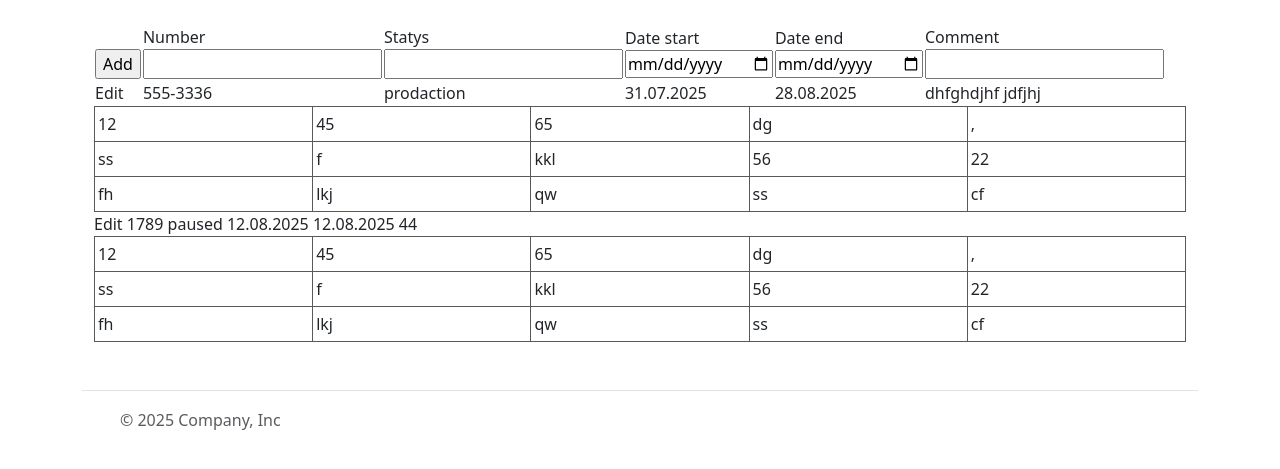
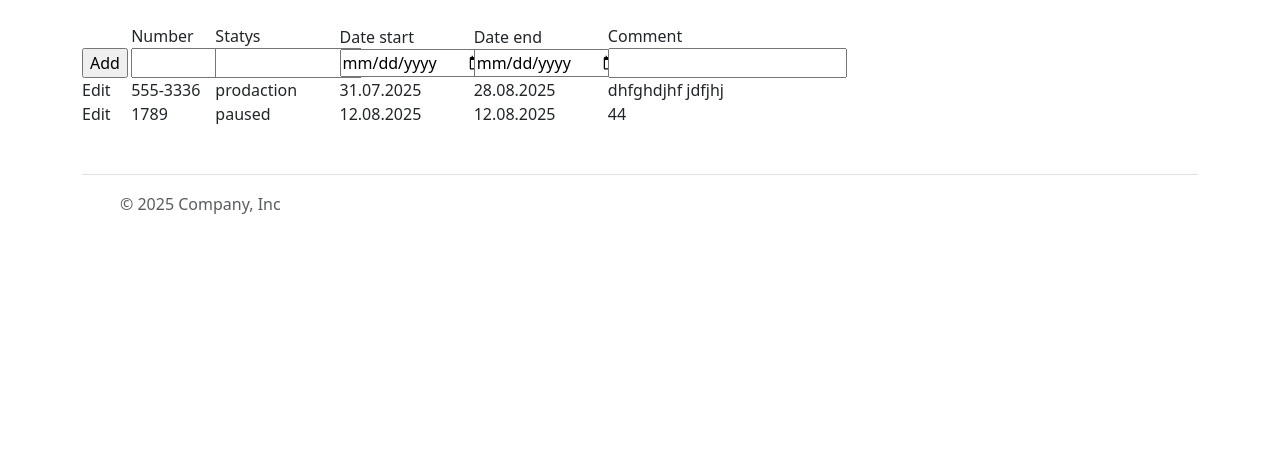
Before and after one commit to diedrainbow/DjangoProjects, a Django app: page / in a window 1280 px wide. Shown: the part 73-542 px from the top of the page. Run offline with Django 3.2, Linux system fonts and the light colour scheme; data comes from the database, SQL or seed files in the repository; both versions use the stored data as it was after the commit.

Commit message:
что-то

```diff
--- /dev/null
+++ b/DjangoProdactionControl/OrdersList/static/OrdersListStyles.css
@@ -0,0 +1,63 @@
+body
+{
+}
+
+div.order_line tr:hover {
+    background-color: #f0f0f0;
+}
+
+div.order_element_buttons {
+    display: inline-block;
+    width: 45px;
+}
+
+div.order_element_number {
+    display: inline-block;
+    width: 80px;
+}
+
+div.order_element_statys {
+    display: inline-block;
+    width: 120px;
+}
+
+div.order_element_start {
+    display: inline-block;
+    width: 130px;
+}
+
+div.order_element_stop {
+    display: inline-block;
+    width: 130px;
+}
+
+div.order_element_comm {
+    display: inline-block;
+    width: 300px;
+}
+
+
+
+
+table.iksweb {
+    width: 100%;
+    border-collapse: collapse;
+    border-spacing: 0;
+    height: auto;
+}
+
+    table.iksweb, table.iksweb td, table.iksweb th {
+        border: 1px solid #595959;
+    }
+
+        table.iksweb td, table.iksweb th {
+            padding: 3px;
+            width: 30px;
+            height: 35px;
+        }
+
+        table.iksweb th {
+            background: #4e6982;
+            color: #fff;
+            font-weight: normal;
+        }
--- a/DjangoProdactionControl/OrdersList/static/Stylesheet1.css
+++ /dev/null
@@ -1,30 +0,0 @@
-body
-{
-}
-
-table.iksweb {
-    width: 100%;
-    border-collapse: collapse;
-    border-spacing: 0;
-    height: auto;
-}
-
-    table.iksweb, table.iksweb td, table.iksweb th {
-        border: 1px solid #595959;
-    }
-
-        table.iksweb td, table.iksweb th {
-            padding: 3px;
-            width: 30px;
-            height: 35px;
-        }
-
-        table.iksweb th {
-            background: #4e6982;
-            color: #fff;
-            font-weight: normal;
-        }
-
-table.orderline tr:hover {
-    background-color: #f0f0f0;
-}
--- a/DjangoProdactionControl/OrdersList/templates/ordersList.html
+++ b/DjangoProdactionControl/OrdersList/templates/ordersList.html
@@ -4,64 +4,39 @@
 {% block content %}
 
 {% load static %} <!-- Instruct Django to load static files -->
-<link rel="stylesheet" type="text/css" href="{% static 'Stylesheet1.css' %}" />
+<link rel="stylesheet" type="text/css" href="{% static 'OrdersListStyles.css' %}" />
 
-<div class="container">
+<div>
 	<form method="post" action="postuser/">
         {% csrf_token %}
-		<table class="orderline">
-		<tr>
-		    <td><br /><input type="submit" value="Add" /></td>
-			<td>Number<br /><input name="order_number" type="text" /></td>
-			<td>Statys<br /><input name="order_statys" list="statys"></td>
-			<!--<td>Date add<br /><input name="order_add" type="datetime" /></td>-->
-			<td>Date start<br /><input name="order_start" type="date" /></td>
-			<td>Date end<br /><input name="order_end" type="date" /></td>
-			<td>Comment<br /><input name="order_comment"  type="text"/></td>
-		</tr>
-			{% for order in orders %}
-			<tr>
-				<td>Edit</td>
-				<td>{{ order.order_number }} </td>
-				<td>{{ order.statys }} </td>
-				<!--<td>{{ order.date_add|date:"d.m.Y G:i" }} </td>-->
-				<td>{{ order.date_start|date:"d.m.Y" }} </td>
-				<td>{{ order.date_end|date:"d.m.Y" }} </td>
-				<td>{{ order.comment }} </td>
-			</tr>
-			<tr>
-				<table class="iksweb">
-		<tr>
-			<td>12</td>
-			<td>45</td>
-			<td>65</td>
-			<td>dg</td>
-			<td>,</td>
-		</tr>
-		<tr>
-			<td>ss</td>
-			<td>f</td>
-			<td>kkl</td>
-			<td>56</td>
-			<td>22</td>
-		</tr>
-		<tr>
-			<td>fh</td>
-			<td>lkj</td>
-			<td>qw</td>
-			<td>ss</td>
-			<td>cf</td>
-		</tr>
-				</table>
-			</tr>
-			{% endfor %}
-		</table>
+		<div class="order_edit">
+		    <div class="order_element_buttons"><br /><input type="submit" value="Add" /></div>
+			<div class="order_element_number">Number<br /><input name="order_number" type="text" size="5" /></div>
+			<div class="order_element_statys">Statys<br /><input name="order_statys" list="statys" size="10" /></div>
+			<!--<div class="order_edit_element">Date add<br /><input name="order_add" type="datetime" /></div>-->
+			<div class="order_element_start">Date start<br /><input name="order_start" type="date" /></div>
+			<div class="order_element_stop">Date end<br /><input name="order_end" type="date" /></div>
+			<div class="order_element_comm">Comment<br /><input name="order_comment"  type="text"/></div>
+		</div>
 		<datalist id="statys">
 			<option value="prodaction">
 			<option value="paused">
 			<option value="closed">
 		</datalist>
     </form>
+
+	{% for order in orders %}
+		<div class="order_line">
+			<div class="order_element_buttons">Edit</div>
+			<div class="order_element_number">{{ order.order_number }} </div>
+			<div class="order_element_statys">{{ order.statys }} </div>
+			<!--<div class="order_element">{{ order.date_add|date:"d.m.Y G:i" }} </div>-->
+			<div class="order_element_start">{{ order.date_start|date:"d.m.Y" }} </div>
+			<div class="order_element_stop">{{ order.date_end|date:"d.m.Y" }} </div>
+			<div class="order_element_comm">{{ order.comment }} </div>
+		</div>
+	{% endfor %}
+
 	<br />
 </div>
 
```
Also changed, not shown: DjangoProdactionControl/db.sqlite3, 1 other file.
